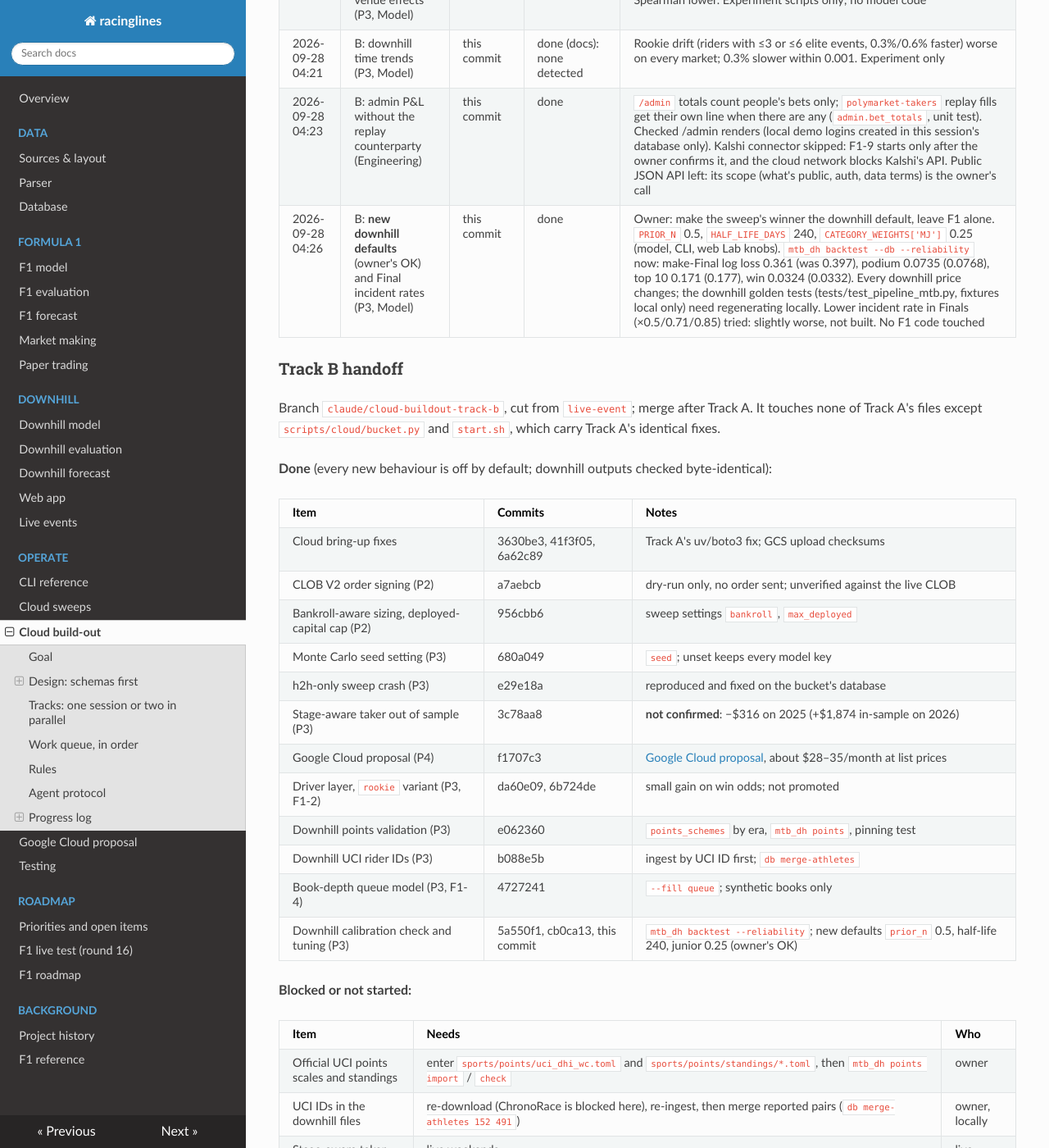
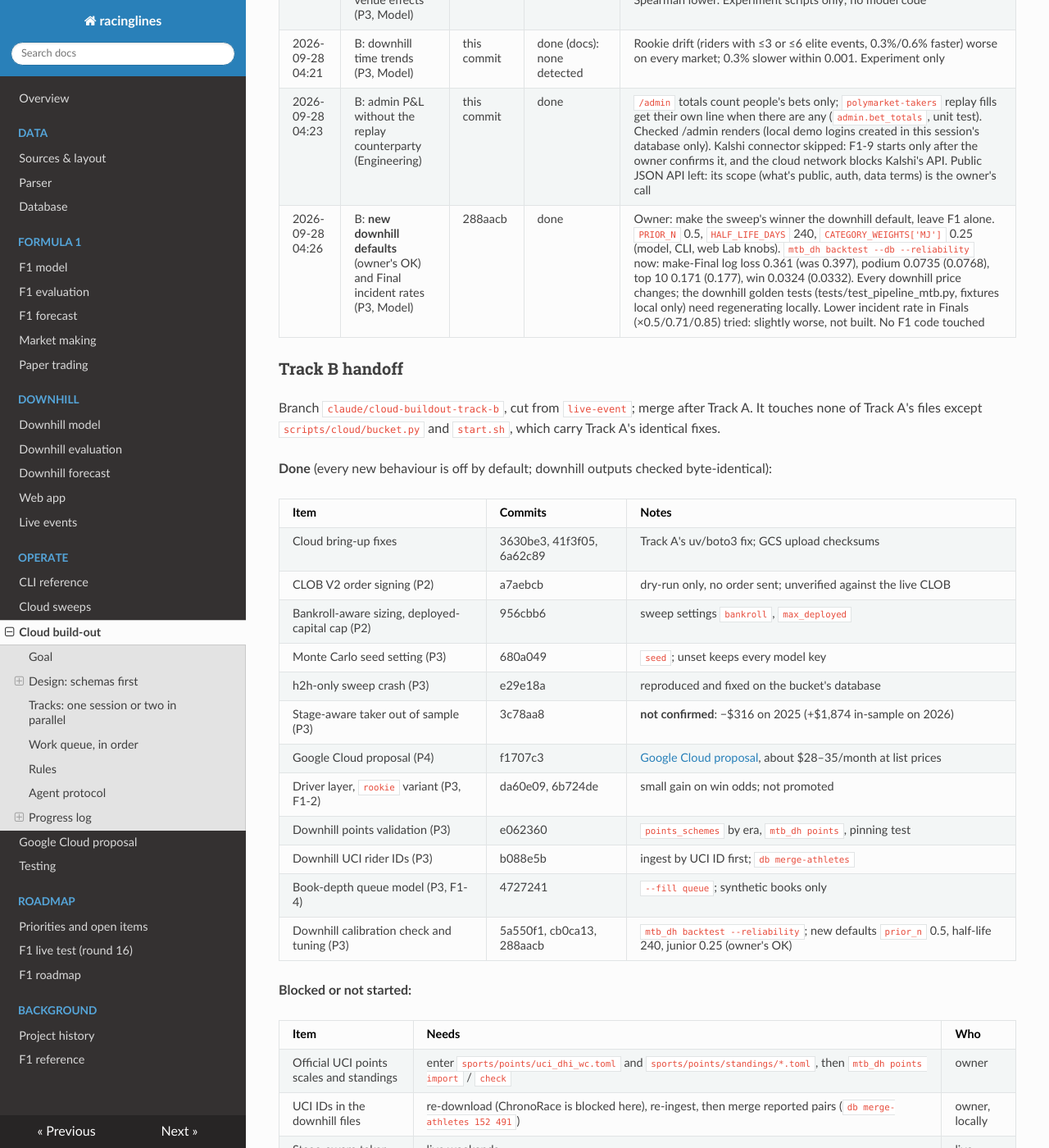
Before and after one commit to lalligagger/racinglines-public, an MkDocs documentation site: the page built from docs/cloud-buildout.md, in a window 1280 px wide and 1400 px high, scrolled down 7859 px. Shown: the whole window at 82% size. Built offline with MkDocs 1.6.1, drawn with Linux system fonts in a browser that asks for light colours; nearby versions of some CDN libraries.

Commit message:
B: progress log: new-defaults commit hash
Co-Authored-By: Claude Opus 5.5 (1M context) <noreply@anthropic.com>
Claude-Session: https://claude.ai/code/session_011FDFe4sdNGB22nap1E2SKK

```diff
--- a/docs/cloud-buildout.md
+++ b/docs/cloud-buildout.md
@@ -267,7 +267,7 @@ The session appends here: date and time (UTC), item, commit, status, notes.
 | 2026-09-28 04:19 | B: downhill practice weight and rider × venue effects (P3, Model) | this commit | done (docs): neither helps | Practice weight 0/0.25/0.5/1.0 within 0.003 log loss on every market, 0.5 kept. Venue prior (k = 1, 2, 4, deviations from the rider's own level, residuals beyond ±4% dropped): no better on podium/top 10/final, Spearman lower. Experiment scripts only; no model code |
 | 2026-09-28 04:21 | B: downhill time trends (P3, Model) | this commit | done (docs): none detected | Rookie drift (riders with ≤3 or ≤6 elite events, 0.3%/0.6% faster) worse on every market; 0.3% slower within 0.001. Experiment only |
 | 2026-09-28 04:23 | B: admin P&L without the replay counterparty (Engineering) | this commit | done | `/admin` totals count people's bets only; `polymarket-takers` replay fills get their own line when there are any (`admin.bet_totals`, unit test). Checked /admin renders (local demo logins created in this session's database only). Kalshi connector skipped: F1-9 starts only after the owner confirms it, and the cloud network blocks Kalshi's API. Public JSON API left: its scope (what's public, auth, data terms) is the owner's call |
-| 2026-09-28 04:26 | B: **new downhill defaults** (owner's OK) and Final incident rates (P3, Model) | this commit | done | Owner: make the sweep's winner the downhill default, leave F1 alone. `PRIOR_N` 0.5, `HALF_LIFE_DAYS` 240, `CATEGORY_WEIGHTS['MJ']` 0.25 (model, CLI, web Lab knobs). `mtb_dh backtest --db --reliability` now: make-Final log loss 0.361 (was 0.397), podium 0.0735 (0.0768), top 10 0.171 (0.177), win 0.0324 (0.0332). Every downhill price changes; the downhill golden tests (tests/test_pipeline_mtb.py, fixtures local only) need regenerating locally. Lower incident rate in Finals (×0.5/0.71/0.85) tried: slightly worse, not built. No F1 code touched |
+| 2026-09-28 04:26 | B: **new downhill defaults** (owner's OK) and Final incident rates (P3, Model) | 288aacb | done | Owner: make the sweep's winner the downhill default, leave F1 alone. `PRIOR_N` 0.5, `HALF_LIFE_DAYS` 240, `CATEGORY_WEIGHTS['MJ']` 0.25 (model, CLI, web Lab knobs). `mtb_dh backtest --db --reliability` now: make-Final log loss 0.361 (was 0.397), podium 0.0735 (0.0768), top 10 0.171 (0.177), win 0.0324 (0.0332). Every downhill price changes; the downhill golden tests (tests/test_pipeline_mtb.py, fixtures local only) need regenerating locally. Lower incident rate in Finals (×0.5/0.71/0.85) tried: slightly worse, not built. No F1 code touched |
 
 ### Track B handoff
 
@@ -289,7 +289,7 @@ Track A's files except `scripts/cloud/bucket.py` and `start.sh`, which carry Tra
 | Downhill points validation (P3) | e062360 | `points_schemes` by era, `mtb_dh points`, pinning test |
 | Downhill UCI rider IDs (P3) | b088e5b | ingest by UCI ID first; `db merge-athletes` |
 | Book-depth queue model (P3, F1-4) | 4727241 | `--fill queue`; synthetic books only |
-| Downhill calibration check and tuning (P3) | 5a550f1, cb0ca13, this commit | `mtb_dh backtest --reliability`; new defaults `prior_n` 0.5, half-life 240, junior 0.25 (owner's OK) |
+| Downhill calibration check and tuning (P3) | 5a550f1, cb0ca13, 288aacb | `mtb_dh backtest --reliability`; new defaults `prior_n` 0.5, half-life 240, junior 0.25 (owner's OK) |
 
 **Blocked or not started:**
 
```
